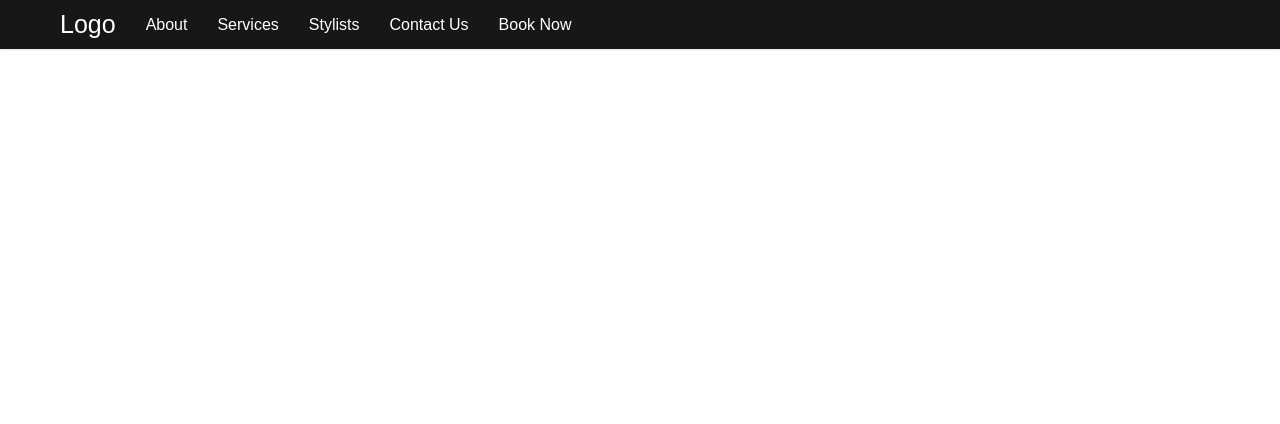
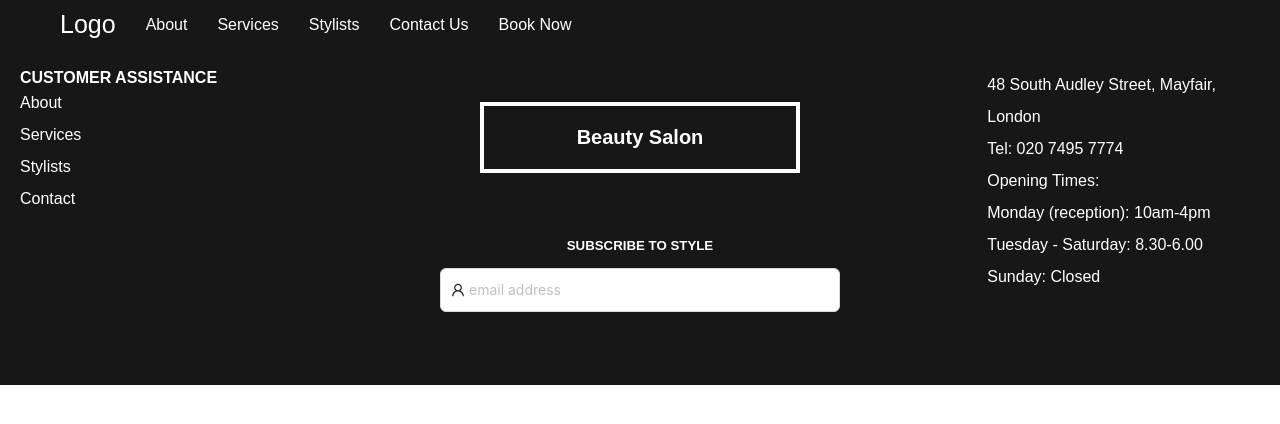
Before and after one commit to tyvdvb/beautySalon, a React (Create React App) app: page / in a window 1280 px wide. Shown: the top 424 px of the page. Built offline with nearby package versions, Linux system fonts and the light colour scheme.

Commit message:
add footer

```diff
--- a/package.json
+++ b/package.json
@@ -3,6 +3,7 @@
 	"version": "0.1.0",
 	"private": true,
 	"dependencies": {
+      "@ant-design/icons": "^5.0.0",
 		"@testing-library/jest-dom": "^5.16.5",
 		"@testing-library/react": "^13.4.0",
 		"@testing-library/user-event": "^13.5.0",
--- a/src/App.js
+++ b/src/App.js
@@ -1,6 +1,7 @@
 import './App.css';
-import Header from "./components/header/Header";
-import { Outlet } from  "react-router-dom";
+import {Header} from "./components/header/Header";
+import {Outlet} from  "react-router-dom";
+import {Footer} from "./components/Footer/Footer";
 
 
 
@@ -9,6 +10,7 @@ function App() {
       <div>
           <Header />
           <Outlet />
+          <Footer/>
       </div>
  );
 }
--- /dev/null
+++ b/src/components/Footer/Footer.js
@@ -0,0 +1,41 @@
+import './style.scss'
+import {Input} from "antd";
+import { UserOutlined } from '@ant-design/icons';
+
+export const Footer = () => {
+    return (
+        <footer>
+            <div className='footer'>
+                <div className='navigation'>
+                    <h4>CUSTOMER ASSISTANCE</h4>
+                    <ul>
+                        <li><a>About </a></li>
+                        <li><a>Services</a></li>
+                        <li><a>Stylists</a></li>
+                        <li><a>Contact</a></li>
+                    </ul>
+                </div>
+                <div className='salonName'>
+                    <fieldset className='salon'>Beauty Salon</fieldset>
+                    <h5>SUBSCRIBE TO STYLE</h5>
+                    <Input  className='userEmailInput' placeholder="email address" prefix={<UserOutlined />} />
+
+                </div>
+                <div className='location' style={{lineHeight: '2em'}}>
+                        48 South Audley Street, Mayfair, London <br/>
+
+                        Tel: 020 7495 7774<br/>
+
+                        Opening Times:<br/>
+
+                        Monday (reception): 10am-4pm<br/>
+
+                        Tuesday - Saturday: 8.30-6.00<br/>
+
+                        Sunday: Closed<br/>
+                </div>
+            </div>
+        </footer>
+    )
+
+}
--- /dev/null
+++ b/src/components/Footer/style.scss
@@ -0,0 +1,49 @@
+.footer{
+  background-color:rgba(0, 0, 0, 0.91);
+  color: white;
+  padding: 20px;
+  display: grid;
+  gap: 20px;
+  grid-template-columns: 0.5fr 1.2fr 0.5fr;
+  @media screen and (max-width: 768px){
+    display: block;
+  }
+
+}
+.navigation{
+  ul{
+    list-style: none;
+    line-height: 2em;
+  }
+}
+
+.salonName{
+  text-align: center;
+  display: flex;
+  flex-direction: column;
+  align-items: center;
+  justify-content: center;
+  margin-top: 5%;
+  margin-bottom: 5%;
+  h5{
+    margin-top: 10%;
+    margin-bottom: 15px;
+  }
+
+  .salon{
+    align-items: center;
+    justify-content: center;
+    border: 4px solid white;
+    padding: 20px;
+    width: 320px;
+    font-weight: bold;
+    font-size: 20px;
+  }
+
+  .userEmailInput{
+    width: 400px;
+    padding: 10px;
+    margin-bottom: 20px;
+  }
+
+}
--- a/src/components/header/Header.js
+++ b/src/components/header/Header.js
@@ -1,7 +1,7 @@
 import Navbar from './navigationBar';
 import './style.css'
 
-const Header = () => {
+export const Header = () => {
     return (
         <header>
             <div className="nav-area">
@@ -13,5 +13,3 @@ const Header = () => {
         </header>
     );
 };
-
-export default Header;
--- a/src/pages/About/AboutPage.js
+++ b/src/pages/About/AboutPage.js
@@ -77,6 +77,8 @@ export const About = () => {
                 <img src="https://mir-s3-cdn-cf.behance.net/project_modules/fs/9f78a3148469687.62d6623c0e2ce.jpg" style={{width: '100%'}}/>
             </div>
 
+
+
         </div>
     );
 };
```
Also changed, not shown: 1 other file (tests, documents, lock files or other folders).
